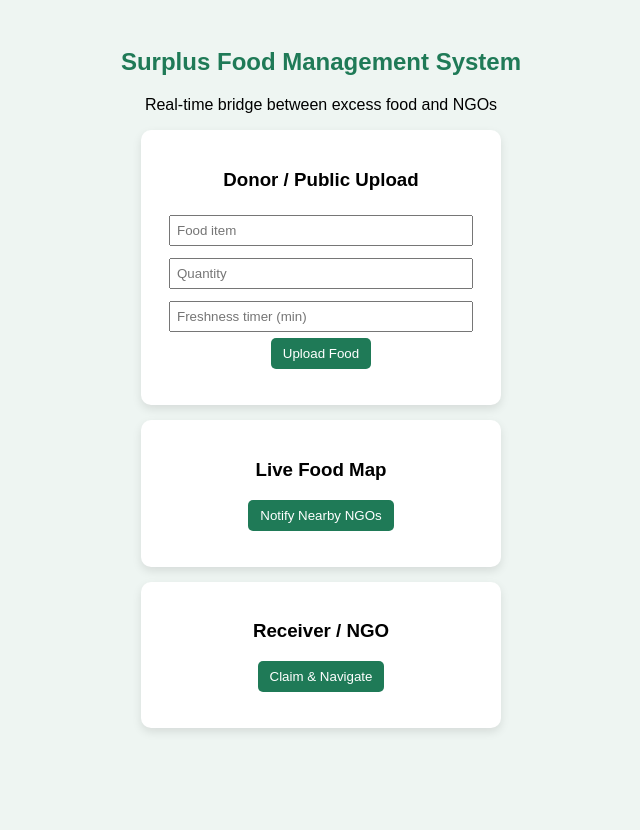
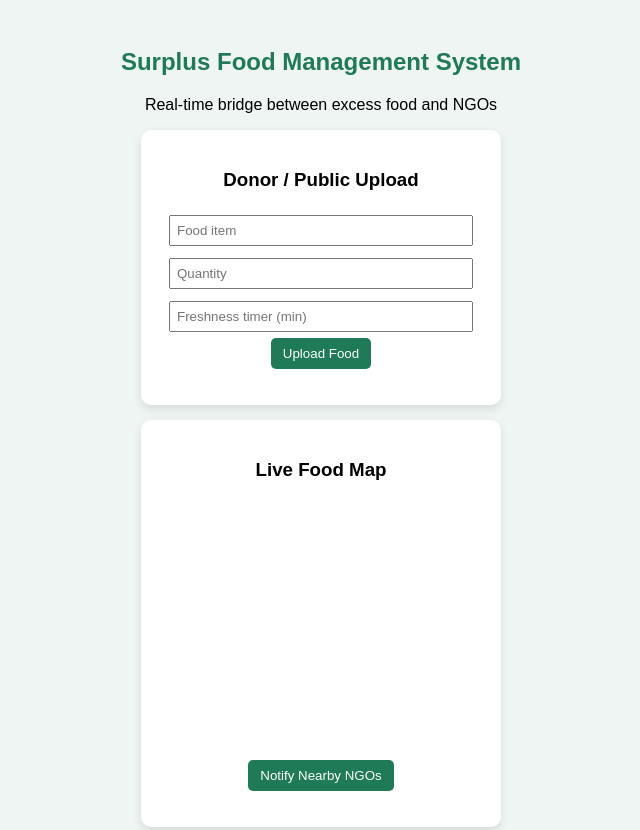
Before and after one commit to Vinanthi07/Smart_Sustainability, a plain HTML site: page index.html in a window 1280 px wide. Shown: the top 830 px of the page, without its empty margins (319-959 px from the left). Before the commit the page ends 800 px from the top, so only its background shows below. Drawn offline with nearby package versions, Linux system fonts and the light colour scheme.

Commit message:
Update style.css

```diff
--- a/style.css
+++ b/style.css
@@ -48,3 +48,9 @@ input {
   padding: 6px;
   margin: 6px 0;
 }
+#map {
+  height: 250px;
+  width: 100%;
+  border-radius: 8px;
+  margin: 10px 0;
+}
```
